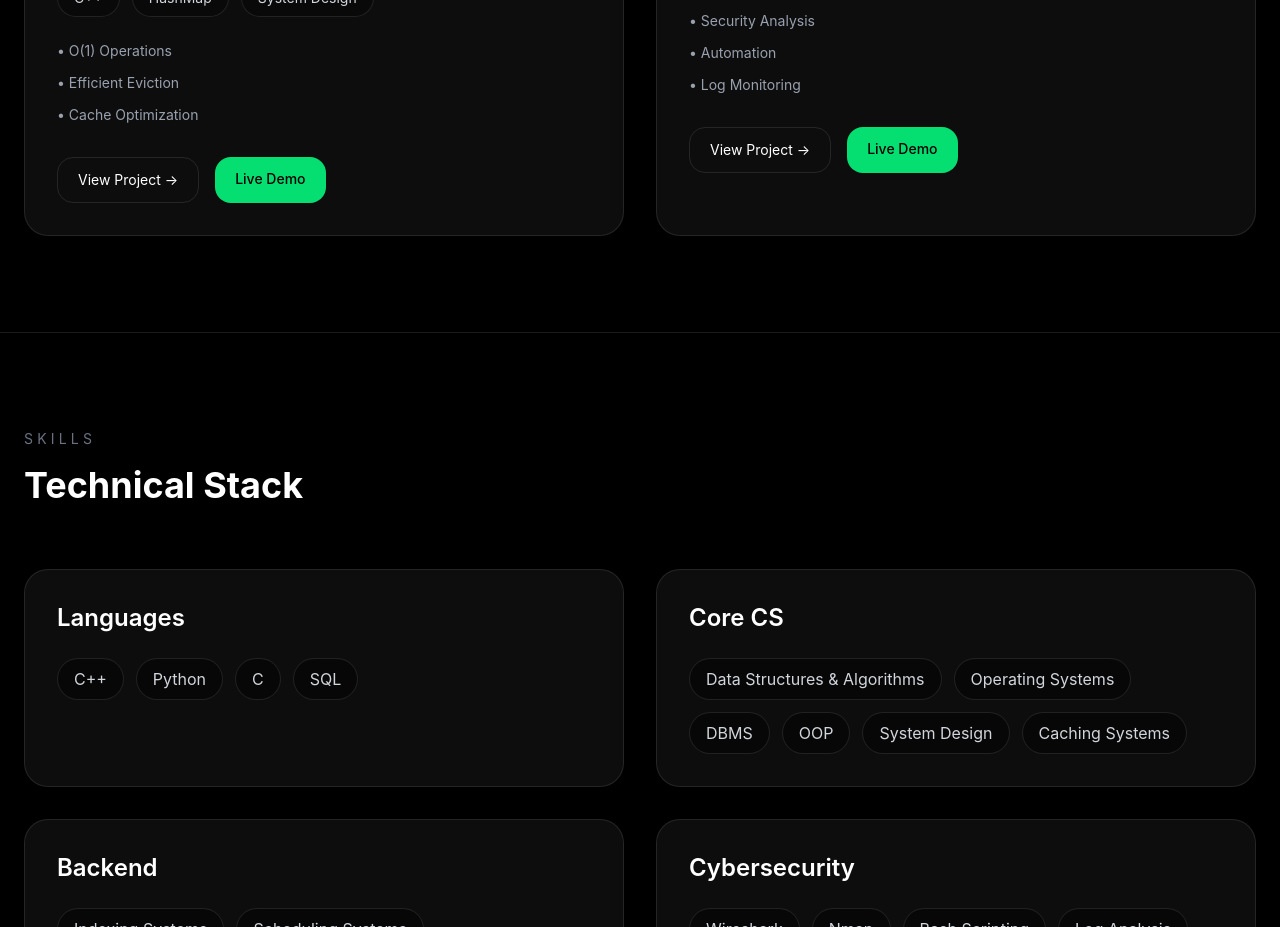
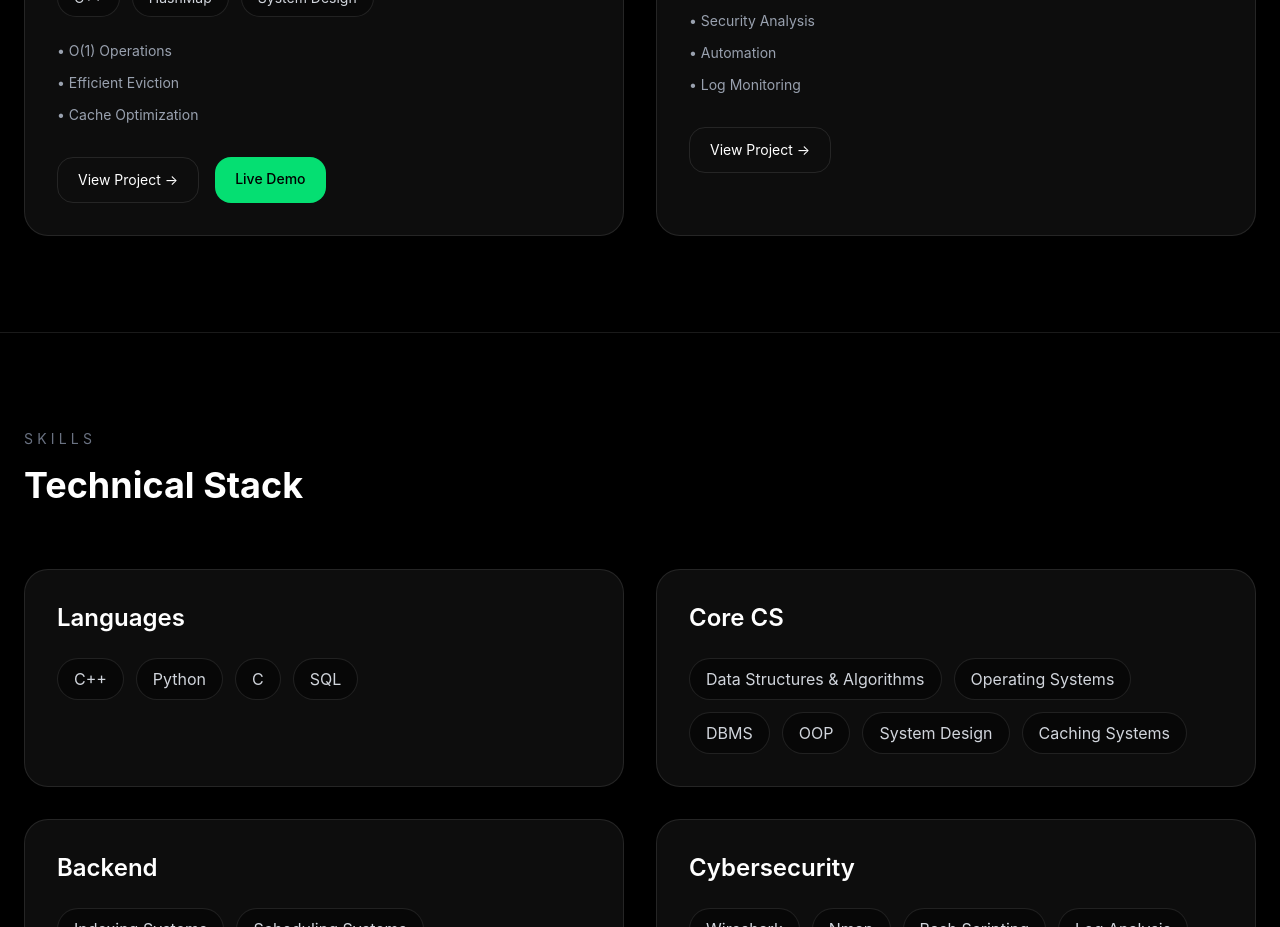
Before and after one commit to abhiram395/Abhiram_portfolio, a React (Vite) app: page / in a window 1280 px wide. Shown: the part 2140-3067 px from the top of the page. Built offline with nearby package versions, Linux system fonts and the light colour scheme.

Commit message:
Prepared for deployment

```diff
--- a/src/App.jsx
+++ b/src/App.jsx
@@ -119,8 +119,8 @@ const projects = [
     github:
       "https://github.com/abhiram395/security-audit-toolkit",
 
-    demo:
-      "https://your-security-toolkit-demo.onrender.com",
+    // demo:
+    //   "https://your-security-toolkit-demo.onrender.com",
   },
 
 ];
```
